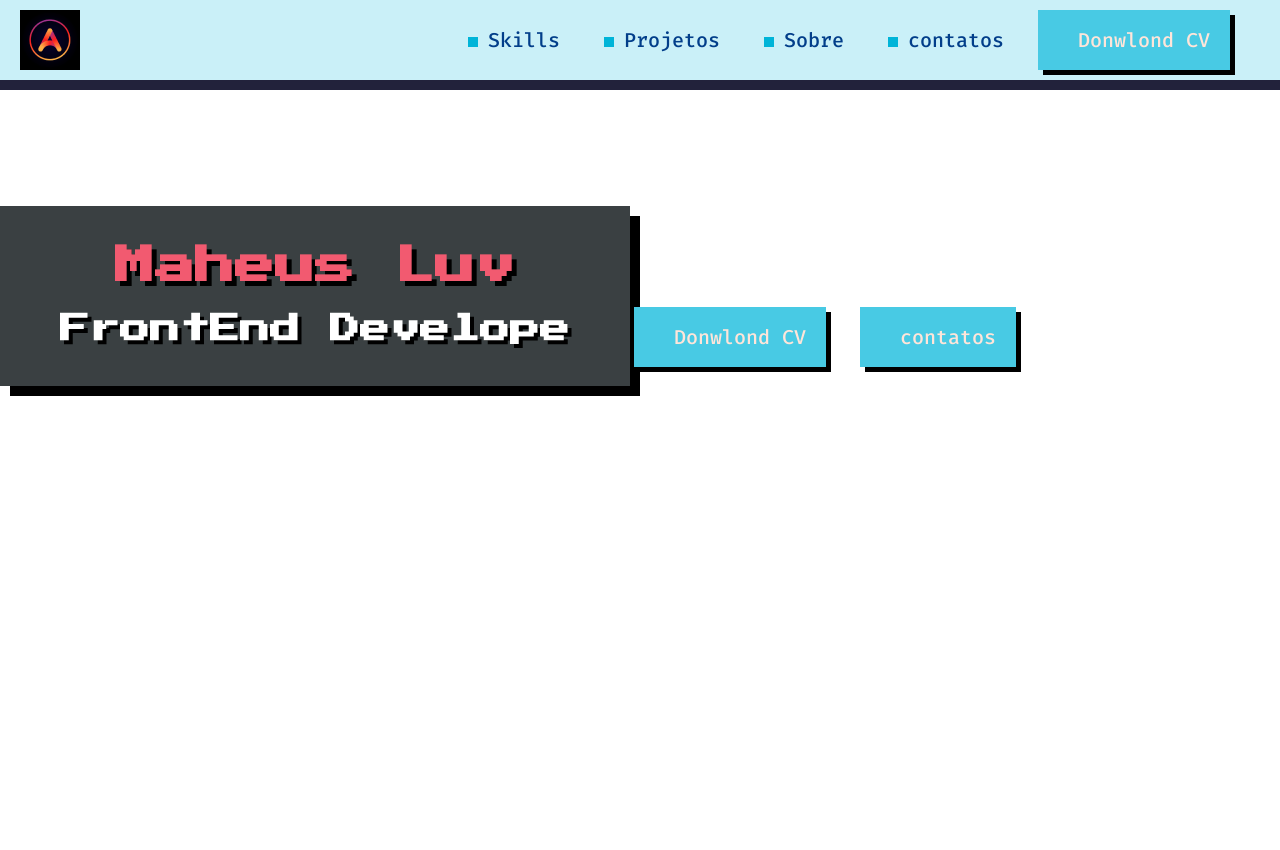
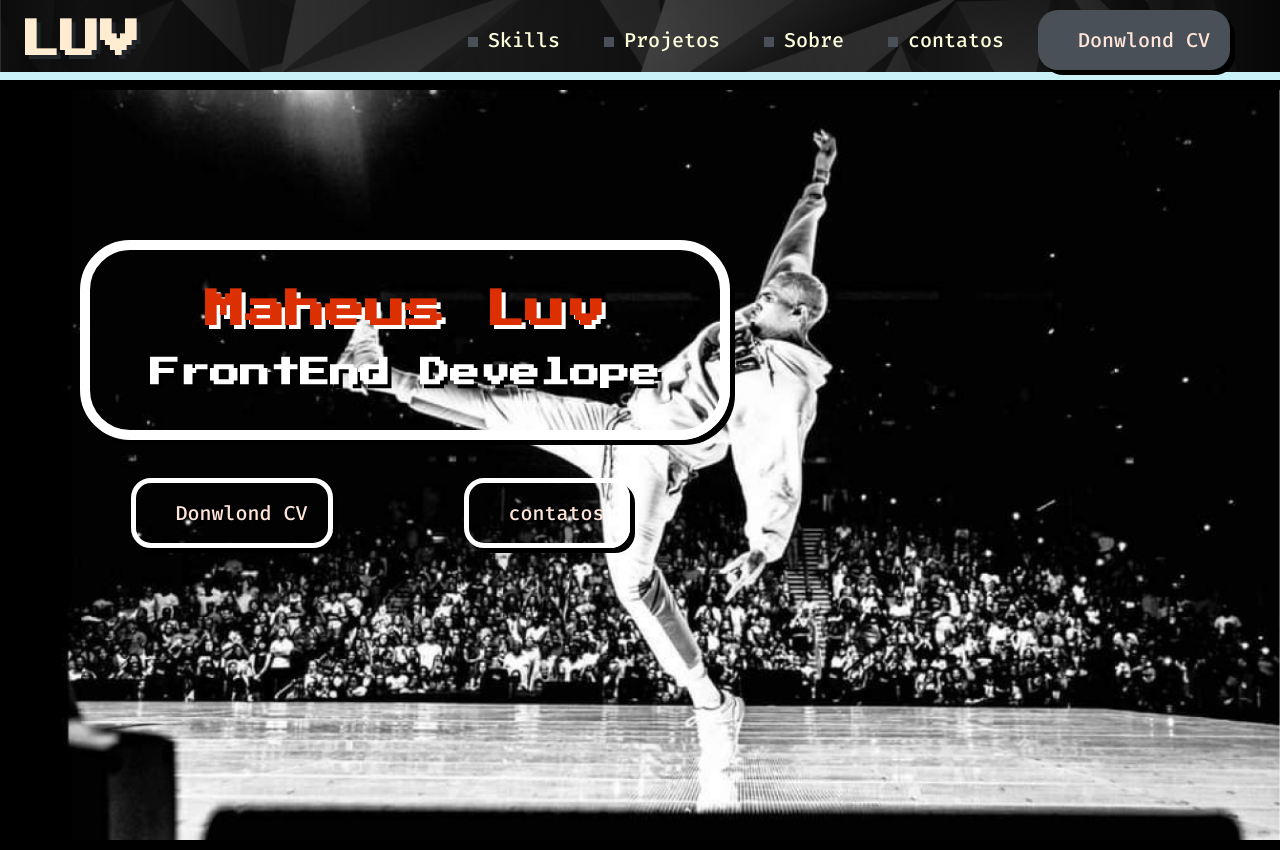
Before and after one commit to MatheusLuv/MatheusLuv.github.io, a plain HTML site: page index.html in a window 1280 px wide. Before the commit the page ends 800 px from the top, so only its background shows below. Drawn offline with Linux system fonts and the light colour scheme.

Commit message:
Create the components and website styling

```diff
--- a/CSS/components/action.css
+++ b/CSS/components/action.css
@@ -1,17 +1,23 @@
 .action {
     display:inline-flex;
-    color: #023e8a;
+    color: #fdfcdc;
     font-size: 20px;
     font-family: "Fira Code", Arial, Helvetica, sans-serif;
     font-weight: 500;
     text-decoration: none;
     margin-right: 30px;
+    transition: transform 200ms linear;
 }
 
 .action::before {
     content:"";
-    background-color: #00b4d8;
+    background-color: #495057;
     width: 10px;
     height: 10px;
     margin: 10px;
 }
+
+.action:hover {
+    transform: scale(1.08);
+
+}
--- /dev/null
+++ b/CSS/components/banner.css
@@ -0,0 +1,27 @@
+.banner {
+    background-image: url(../../assets/img/brezy.png);
+    background-repeat: no-repeat;
+    background-size: 100%;
+    height: 750px;
+    border-bottom: 10px solid #000;
+
+
+}
+.banner .wrapper {
+    display: flex;
+    flex-direction: column;
+}
+
+.banner .box {
+    margin-top: 150px;
+    margin-left: 80px;
+    margin-bottom: 38px;
+}
+
+.banner .navigation {
+    display: flex;
+    width: 630px;
+    margin-left: 80px;
+    justify-content:space-around;
+
+}
--- a/CSS/components/box.css
+++ b/CSS/components/box.css
@@ -1,14 +1,15 @@
 .box {
     display: inline-block;
-    background: #3A4042;
+    background-color: transparent;
     width: 630px;
-    box-shadow: 10px 10px 0 #000;
+    border: 10px solid #FFF;
+    box-shadow: 5px 5px 0 #000;
+    border-radius: 50px;
     text-align: center;
-    padding-top: 40px;
-    margin-top: 116px;
 }
 
 .box  .title {
+    padding-top: 40px;
     padding-bottom: 28px;
 }
 
--- a/CSS/components/button.css
+++ b/CSS/components/button.css
@@ -1,6 +1,7 @@
 .button {
     display: inline-block;
-    background-color: #48cae4;
+    background-color: #495057;
+    border-radius: 20px;
     color: #ffe5d9;
     height: 60px;
     line-height: 60px;
@@ -15,3 +16,23 @@
     transform: scale(1.08);
 
 }
+
+.button-slid {
+    display: inline-block;
+    background-color: transparent;
+    border: 5px solid #FFF;
+    border-radius: 20px;
+    color: #ffe5d9;
+    height: 60px;
+    line-height: 60px;
+    padding-left: 20px;
+    padding-right: 20px;
+    box-shadow: 5px 5px #000;
+    transition: transform 200ms linear;
+    text-decoration: none;
+}
+
+.button-slid:hover {
+    transform: scale(1.08);
+
+}
--- a/CSS/components/header.css
+++ b/CSS/components/header.css
@@ -2,8 +2,10 @@
     display: flex;
     justify-content: space-between;
     align-items: center;
-    background-color: #caf0f8;
-    border-bottom: 10px solid #22223b;
+    background-image: url(/assets/img/2049\ 1.png);
+    background-repeat: no-repeat;
+    background-size: 100%;
+    border-bottom: 10px solid #000;
     padding: 10px 20px;
 
 }
--- /dev/null
+++ b/CSS/components/logo.css
@@ -0,0 +1,6 @@
+.logo .nome {
+    font-family: "Press Start 2P", sans-serif;
+    font-size: 40px;
+    color: #ffecd1;
+    text-shadow: 4px 4px 0px #212529;
+}
--- a/CSS/components/title.css
+++ b/CSS/components/title.css
@@ -1,7 +1,7 @@
 .title {
     font-family: "Press Start 2P", sans-serif;
     font-size: 40px;
-    color: #F25A70;
-    text-shadow: 5px 5px 0px #000;
+    color: #dc2f02;
+    text-shadow: 4px 4px 0px #FFF;
 
 }
--- a/index.html
+++ b/index.html
@@ -11,7 +11,9 @@
 
     <link rel="stylesheet" href="CSS/index.css">
     <link rel="stylesheet" href="CSS/reset.css">
+    <link rel="stylesheet" href="CSS/components/logo.css">
     <link rel="stylesheet" href="CSS/components/header.css">
+    <link rel="stylesheet" href="CSS/components/banner.css">
     <link rel="stylesheet" href="CSS/components/button.css">
     <link rel="stylesheet" href="CSS/components/title.css">
     <link rel="stylesheet" href="CSS/components/subtitle.css">
@@ -22,7 +24,10 @@
 <body>
     <header class="header">
 
-        <img src="assets/img/logo1.png" alt="Logo do Site">
+
+        <div class="logo">
+            <h1 class="nome">LUV</h1>
+        </div>
 
         <nav>
             <a class="action" href="" lang="en">Skills</a>
@@ -33,12 +38,18 @@
         </nav>
     </header>
 
-        <div class="box">
-            <h1 class="title">Maheus Luv</h1>
-            <h2 class="subtitle">FrontEnd Develope</h2>
+    <section class="banner">
+        <div class="wrapper">
+            <div class="box">
+                <h1 class="title">Maheus Luv</h1>
+                <h2 class="subtitle">FrontEnd Develope</h2>
+            </div>
+
+            <div class="navigation">
+                    <a class="button-slid" href="" lang="en">Donwlond CV</a>
+                    <a class="button-slid" href="">contatos</a>
+            </div>
         </div>
-
-    <a class="button" href="" lang="en">Donwlond CV</a>
-    <a class="button" href="">contatos</a>
+    </section>
 </body>
 </html>
```
Also changed, not shown: assets/img/2049 1.png (added), assets/img/arte-urbana 1.png (added), assets/img/brezy.png (added).
